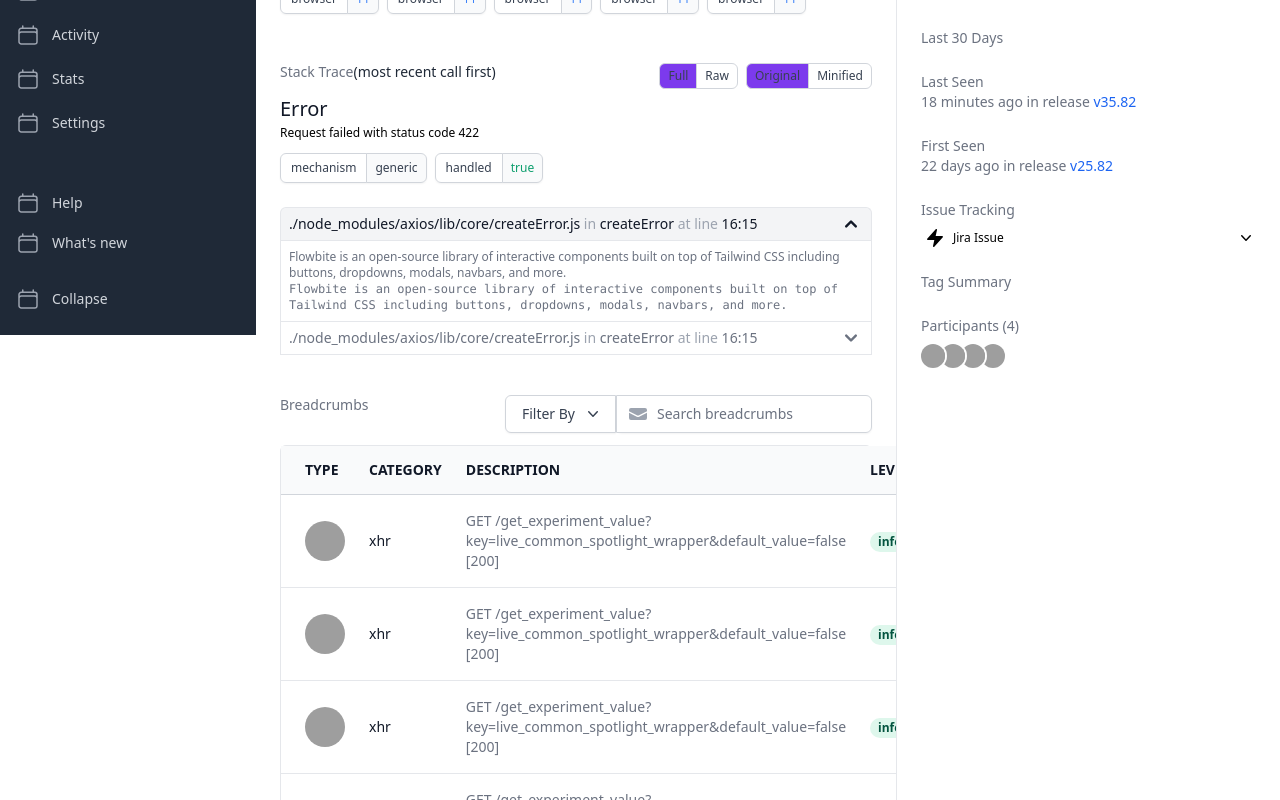
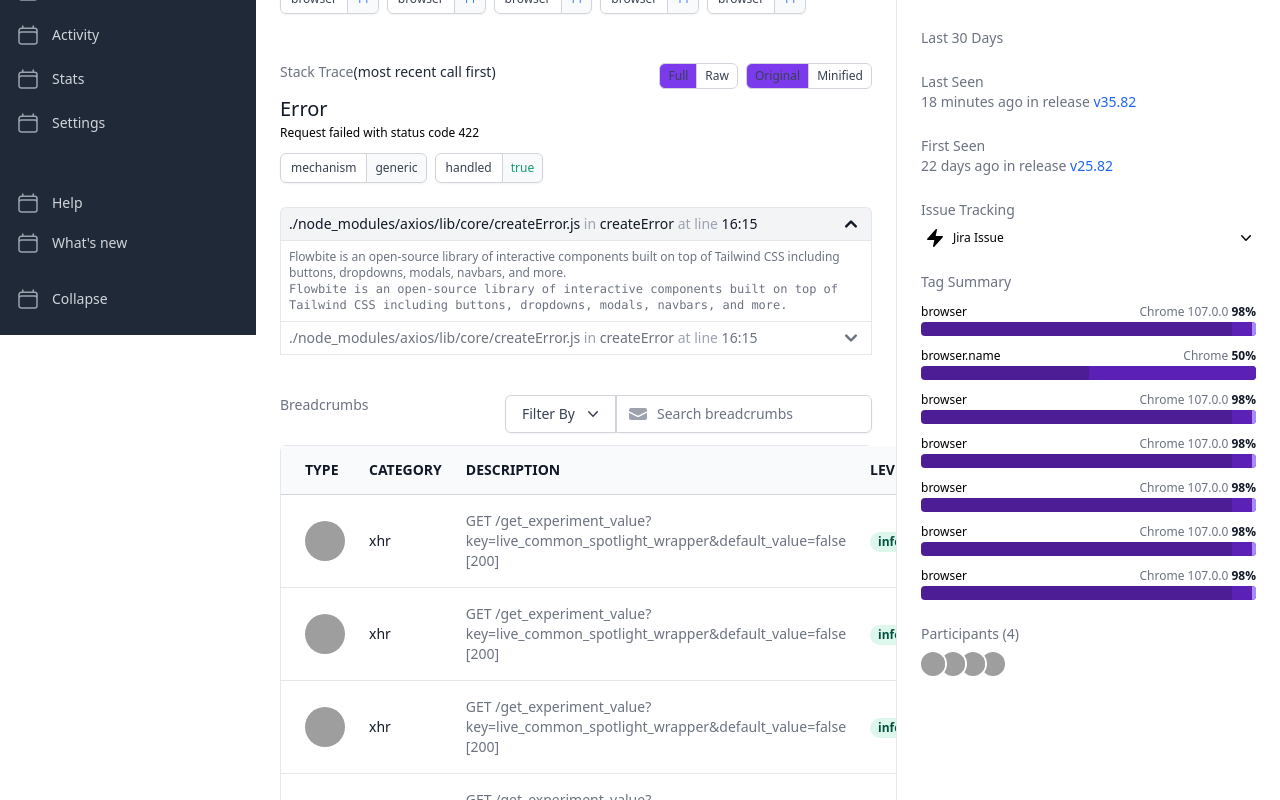
Before and after one commit to ribinBS/bs-tailwind-poc, a React (Create React App) app: page /details in a window 1280 px wide. Shown: the part 465-1265 px from the top of the page. Built offline with nearby package versions, Linux system fonts and the light colour scheme; grey boxes are pictures that could not be loaded; a web font is replaced by a local one.

Commit message:
heat chart done

```diff
--- a/src/pages/Details/AsideSection.jsx
+++ b/src/pages/Details/AsideSection.jsx
@@ -209,11 +209,101 @@ export default function AsideSection() {
                 </div>
             </div>
             <div className='mb-6'>
-                <div className='flex mt-4 items-center justify-between'>
+                <div className='flex mt-4  justify-between flex-col'>
                     <div className='font-medium text-sm flex text-gray-500'>
                         Tag Summary
                     </div>
-                    <div className='flex'></div>
+                    <div className='flex flex-col w-full'>
+                        <div className='mt-3 text-xs'>
+                            <div className='flex justify-between w-full font-medium'>
+                                <p className='xx'>browser</p>
+                                <div className='text-gray-500'>
+                                    Chrome 107.0.0{' '}
+                                    <b className='text-gray-900'>98%</b>
+                                </div>
+                            </div>
+                            <div className='h-3.5 mt-0.5 flex rounded bg-violet-900 overflow-hidden flex-row justify-end'>
+                                <div className='w-5 bg-violet-800 h-full'></div>
+                                <div className='w-1 bg-violet-400 h-full'></div>
+                            </div>
+                        </div>
+                        <div className='mt-3 text-xs'>
+                            <div className='flex justify-between w-full font-medium'>
+                                <p className='xx'>browser.name</p>
+                                <div className='text-gray-500'>
+                                    Chrome <b className='text-gray-900'>50%</b>
+                                </div>
+                            </div>
+                            <div className='h-3.5 mt-0.5 flex rounded bg-violet-900 overflow-hidden flex-row justify-end'>
+                                <div className='w-1/2 bg-violet-800 h-full'></div>
+                            </div>
+                        </div>
+                        <div className='mt-3 text-xs'>
+                            <div className='flex justify-between w-full font-medium'>
+                                <p className='xx'>browser</p>
+                                <div className='text-gray-500'>
+                                    Chrome 107.0.0{' '}
+                                    <b className='text-gray-900'>98%</b>
+                                </div>
+                            </div>
+                            <div className='h-3.5 mt-0.5 flex rounded bg-violet-900 overflow-hidden flex-row justify-end'>
+                                <div className='w-5 bg-violet-800 h-full'></div>
+                                <div className='w-1 bg-violet-400 h-full'></div>
+                            </div>
+                        </div>
+                        <div className='mt-3 text-xs'>
+                            <div className='flex justify-between w-full font-medium'>
+                                <p className='xx'>browser</p>
+                                <div className='text-gray-500'>
+                                    Chrome 107.0.0{' '}
+                                    <b className='text-gray-900'>98%</b>
+                                </div>
+                            </div>
+                            <div className='h-3.5 mt-0.5 flex rounded bg-violet-900 overflow-hidden flex-row justify-end'>
+                                <div className='w-5 bg-violet-800 h-full'></div>
+                                <div className='w-1 bg-violet-400 h-full'></div>
+                            </div>
+                        </div>
+                        <div className='mt-3 text-xs'>
+                            <div className='flex justify-between w-full font-medium'>
+                                <p className='xx'>browser</p>
+                                <div className='text-gray-500'>
+                                    Chrome 107.0.0{' '}
+                                    <b className='text-gray-900'>98%</b>
+                                </div>
+                            </div>
+                            <div className='h-3.5 mt-0.5 flex rounded bg-violet-900 overflow-hidden flex-row justify-end'>
+                                <div className='w-5 bg-violet-800 h-full'></div>
+                                <div className='w-1 bg-violet-400 h-full'></div>
+                            </div>
+                        </div>
+                        <div className='mt-3 text-xs'>
+                            <div className='flex justify-between w-full font-medium'>
+                                <p className='xx'>browser</p>
+                                <div className='text-gray-500'>
+                                    Chrome 107.0.0{' '}
+                                    <b className='text-gray-900'>98%</b>
+                                </div>
+                            </div>
+                            <div className='h-3.5 mt-0.5 flex rounded bg-violet-900 overflow-hidden flex-row justify-end'>
+                                <div className='w-5 bg-violet-800 h-full'></div>
+                                <div className='w-1 bg-violet-400 h-full'></div>
+                            </div>
+                        </div>
+                        <div className='mt-3 text-xs'>
+                            <div className='flex justify-between w-full font-medium'>
+                                <p className='xx'>browser</p>
+                                <div className='text-gray-500'>
+                                    Chrome 107.0.0{' '}
+                                    <b className='text-gray-900'>98%</b>
+                                </div>
+                            </div>
+                            <div className='h-3.5 mt-0.5 flex rounded bg-violet-900 overflow-hidden flex-row justify-end'>
+                                <div className='w-5 bg-violet-800 h-full'></div>
+                                <div className='w-1 bg-violet-400 h-full'></div>
+                            </div>
+                        </div>
+                    </div>
                 </div>
             </div>
             <div className='mt-4'>
```
